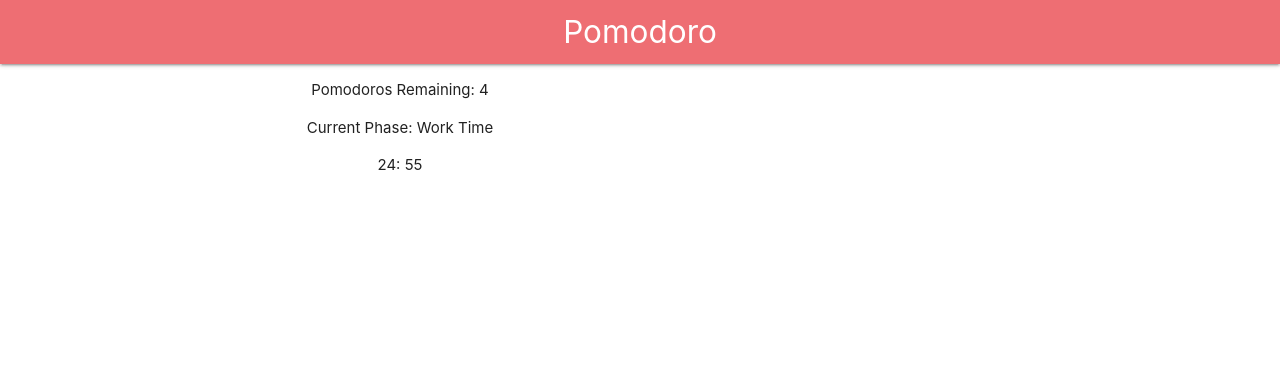
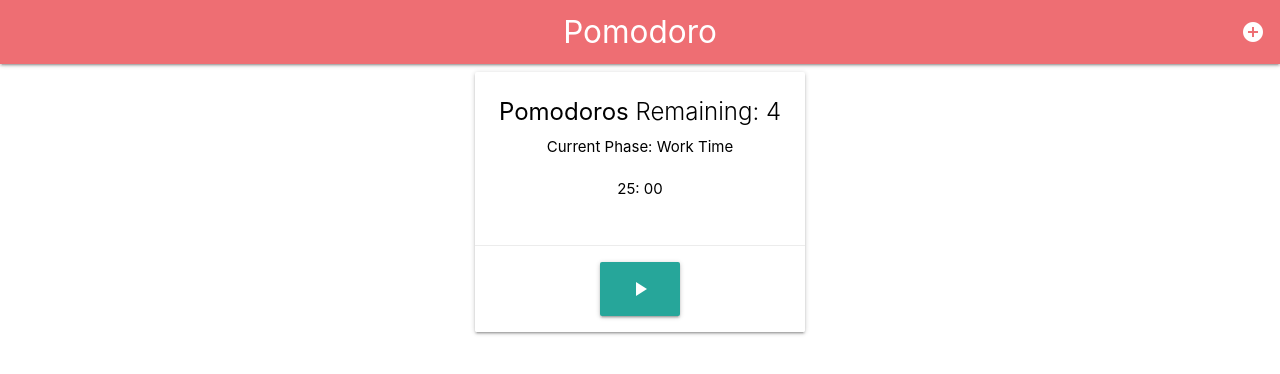
Before and after one commit to JosephSchartung/pomodoro-timer, a React (Create React App) app: page /timer in a window 1280 px wide. Shown: the top 374 px of the page. Built offline with nearby package versions, Linux system fonts and the light colour scheme.

Commit message:
updating look and fixing css bugs

```diff
--- a/src/App.tsx
+++ b/src/App.tsx
@@ -6,11 +6,11 @@ import { BrowserRouter as Router, Route, Routes } from 'react-router-dom';
 import { Landing } from './components/Landing';
 
 function App() {
-  const defaultPomodoro: Pomodoro ={
+  const defaultPomodoro: Pomodoro = {
     workTime: 25,
     shortBreakTime: 5,
     numberOfPomodoros: 4,
-    longBreakTime: 30
+    longBreakTime: 15
   }
   const [pomodoroInfo, setPomodoroInfo] = useState(defaultPomodoro);
   const addPomodoro: addPomodoro = (pomodoroInfo:Pomodoro) => {
--- a/src/components/Landing.tsx
+++ b/src/components/Landing.tsx
@@ -1,10 +1,16 @@
 import React from 'react';
-import { Link } from 'react-router-dom';
 
 export const Landing = () => {
     return(
-        <div className="container">
-            <Link to="/start">Start a timer</Link>
+        <div style={{ height:"50vh" }} className="container valign-wrapper">
+            <div className="row">
+                <div className="col s12 center-align">
+                    <h4>
+                        <b>Pomodoro</b> timer.
+                    </h4>
+                    <p>Lorem ipsum dolor sit, amet consectetur adipisicing elit. Explicabo ab, harum nostrum tempora quod similique cum, unde voluptatum, repellat ipsa saepe libero excepturi! Distinctio ad, expedita aperiam dolorem ipsum corrupti!</p>
+                </div>
+            </div>
 
         </div>
     )
--- a/src/components/Navbar.tsx
+++ b/src/components/Navbar.tsx
@@ -8,6 +8,13 @@ export const Navbar = () => {
             <nav>
                 <div className="nav-wrapper">
                     <Link to="/" className="brand-logo center">Pomodoro</Link>
+                    <ul id="nav-mobile" className="right hide-on-med-and-down">
+                        <li>
+                            <Link to="/start">
+                                <i className="material-icons">add_circle</i>
+                            </Link>
+                        </li>
+                    </ul>
                 </div>
             </nav>
         </div>
--- a/src/components/TimeForm.tsx
+++ b/src/components/TimeForm.tsx
@@ -46,11 +46,14 @@ export const TimeForm: React.FC<Props> = ({addPomodoro }) => {
                         <div className="col s12 m6 offset-m3">
                             <div className="card">
                                 <div className="card-content">
-                                    <span className="card-title black-text">Add Pomodoro</span>
+                                    <span className="card-title black-text">
+                                        <b>Set</b> Pomodoro
+                                    </span>
                                         <form>
                                             <div className="row">
                                                 <div className="input-field col s12">
-                                                    <input type="number" placeholder="Working Time (mins)" onChange={handleChangeWorkTime} />
+                                                    <input type="number" placeholder="Working Time (mins)"
+                                                    onChange={handleChangeWorkTime} />
                                                 </div>
                                             </div>
                                             <div className="row">
--- a/src/components/Timer.tsx
+++ b/src/components/Timer.tsx
@@ -13,6 +13,7 @@ export const Timer: React.FC<Props> = ({pomodoro}) => {
     const [pomodorosRemaining, setPomodorosRemaining] = useState(numberOfPomodoros);
     const [timeRemaining, setTimeRemaining] = useState(convertTimeToArray(workTime));
     const [currentPhase, setCurrentPhase] = useState(phases[0]);
+    const [timerTicking, setTimerTicking] = useState(false);
 
     const tick = () => {
         if (timeRemaining[0] === 0 && timeRemaining[1] === 0){
@@ -23,6 +24,10 @@ export const Timer: React.FC<Props> = ({pomodoro}) => {
         } else {
             setTimeRemaining([timeRemaining[0], timeRemaining[1]-1]);
         }
+    }
+
+    const toggleTimer = () => {
+        setTimerTicking(!timerTicking);
     }
     const newTime = () => {
         switch (currentPhase) {
@@ -57,20 +62,42 @@ export const Timer: React.FC<Props> = ({pomodoro}) => {
     }
 
     useEffect( () => {
+        if(timerTicking){
             const timerID = setInterval(() => tick(), 1000);
             return () => clearInterval(timerID);
+        }
     });
 
     return (
-        <div className="Timer" style={{textAlign:"center"}}>
-            <p>Pomodoros Remaining: {pomodorosRemaining}</p>
-            <p>Current Phase: {currentPhase}</p>
-            <p>
+        <div className="container valign-wrapper center-align">
+            <div className="row">
+                <div className="col s12">
+                    <div className="card">
+                        <div className="card-content">
+                            <span className="card-title black-text">
+                                <b>Pomodoros</b> Remaining: {pomodorosRemaining}
+                            </span>
+                                <div className="row">
+                                    <span className="black-text">
+                                        Current Phase: {currentPhase}
+                                    </span>
+                                </div>
+                                <div className="row" style={{textAlign:"center"}}>
+                                    <span className="black-text">
                                         {
                                             `${timeRemaining[0].toString().padStart(2,'0')}:
                                             ${timeRemaining[1].toString().padStart(2,'0')}`
                                         }
-            </p>
+                                    </span>
+                                </div>
+                        </div>
+                        <div className="card-action">
+                            <button className="btn btn-large waves-effect waves-light hoverable accent-3" onClick={toggleTimer}>{timerTicking ? <i className="material-icons">pause</i> : <i className="material-icons">play_arrow</i>}</button>
+                        </div>
+                    </div>
+
+                </div>
+            </div>
         </div>
     )
 }
--- a/src/index.css
+++ b/src/index.css
@@ -1,6 +1,4 @@
 html, body {
-  width:800px;
-  height:600px;
   margin: 0;
   font-family: -apple-system, BlinkMacSystemFont, 'Segoe UI', 'Roboto', 'Oxygen',
     'Ubuntu', 'Cantarell', 'Fira Sans', 'Droid Sans', 'Helvetica Neue',
```
Lines whose indentation alone changed are shown as unchanged.
